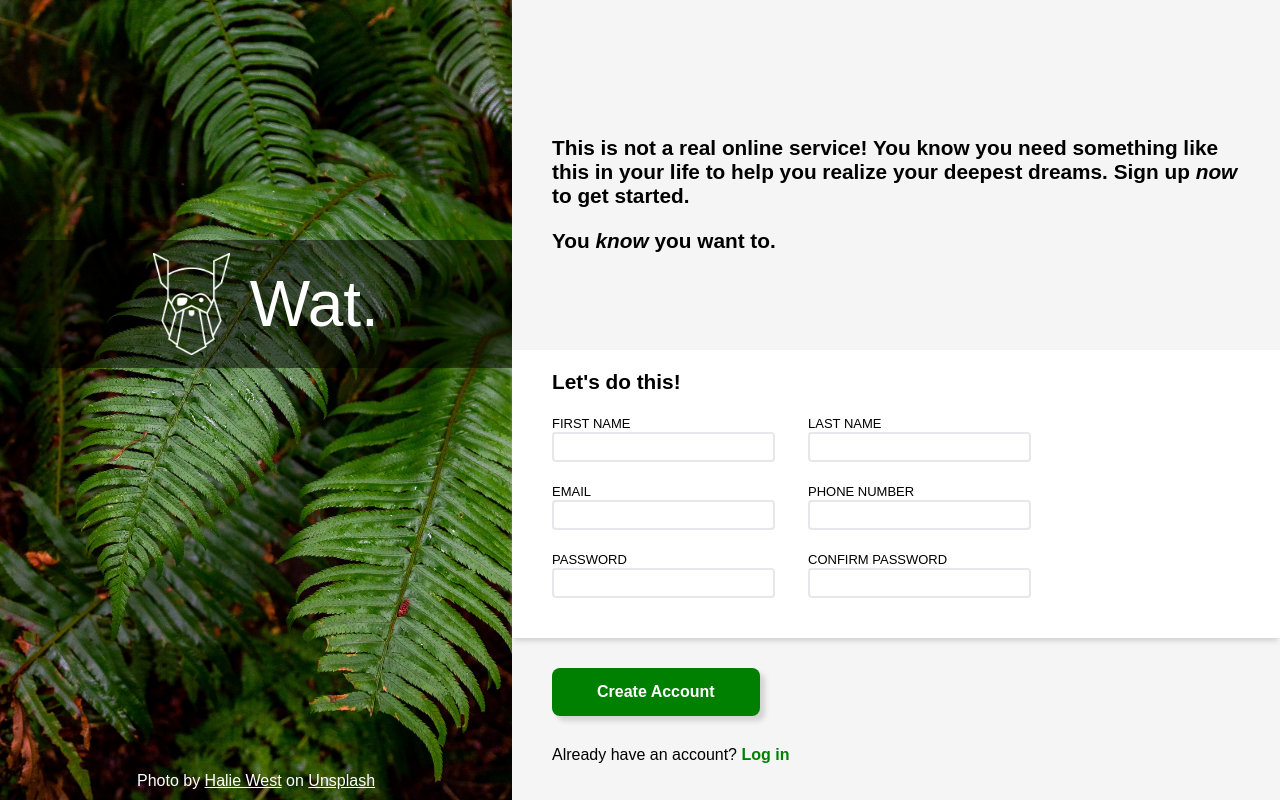
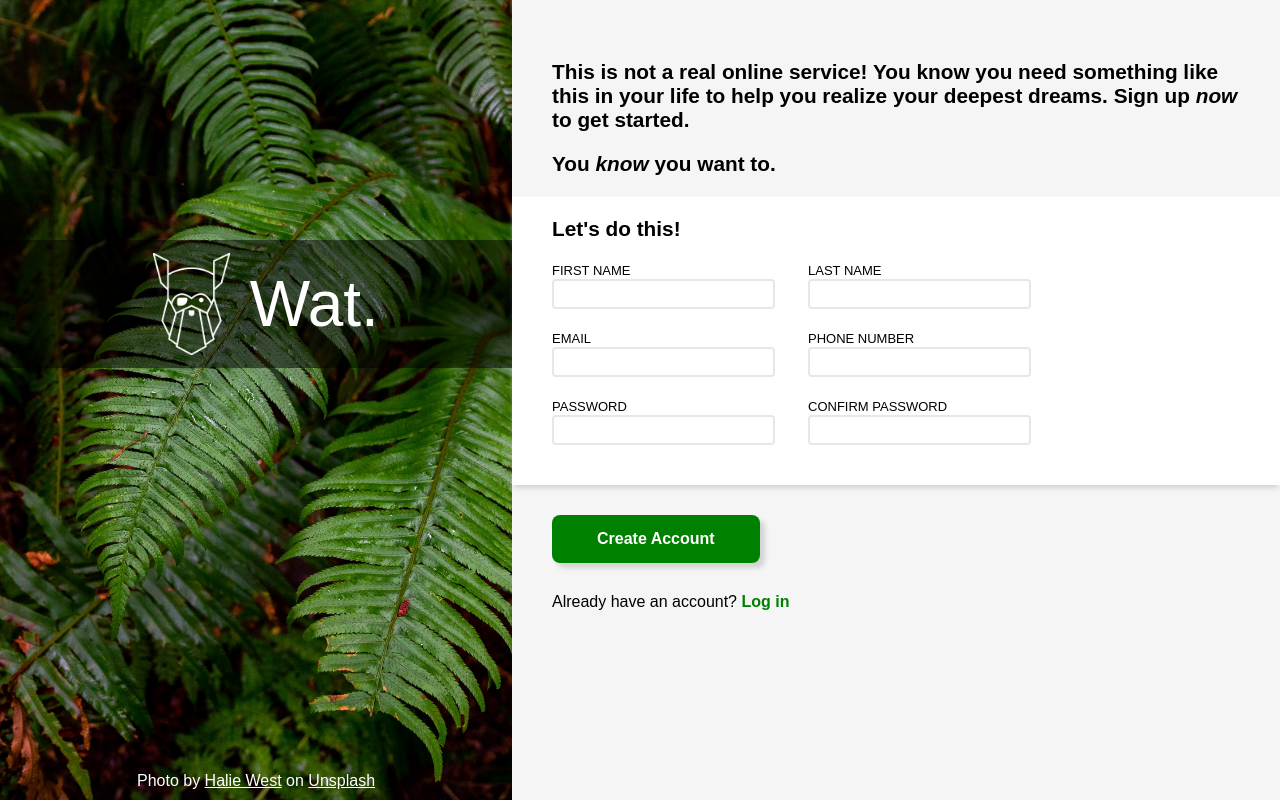
Before and after one commit to VolTorian/odin-sign-up-form, a plain HTML site: page index.html in a window 1280 px wide. Drawn offline with Linux system fonts and the light colour scheme.

Commit message:
right side uses flexbox

```diff
--- a/index.html
+++ b/index.html
@@ -21,11 +21,13 @@
 
         <div class="right">
             <div class="intro">
+                <div>
                     <p>
                         This is not a real online service! You know you need something like this in your life to help you realize
                         your deepest dreams. Sign up <em>now</em> to get started.
                     </p>
                     <p>You <em>know</em> you want to.</p>
+                </div>
             </div>
 
             <form id="sign-up-form" action="https://httpbin.org/post" method="post">
@@ -63,10 +65,13 @@
                     </div>
                 </div>
             </form>
+
+            <div>
                 <button type="submit" form="sign-up-form">Create Account</button>
 
                 <p>Already have an account? <strong style="color: green;">Log in</strong></p>
             </div>
         </div>
+    </div>
 </body>
 </html>
--- a/styles.css
+++ b/styles.css
@@ -63,10 +63,14 @@ body {
 .right {
     width: 60%;
     background-color: rgb(245, 245, 245);
+    display: flex;
+    flex-direction: column;
+    justify-content: center;
+    padding-bottom: 150px;
 }
 
 .intro {
-    padding: 15% 40px 10%;
+    padding: 0 40px;
     font-size: 1.3rem;
     font-weight: bold;
 }
@@ -133,6 +137,6 @@ button:hover {
     background-color: rgb(2, 175, 2);
 }
 
-.right > p {
+.right > div > p {
     margin: 0px 40px;
 }
```
Lines whose indentation alone changed are shown as unchanged.
